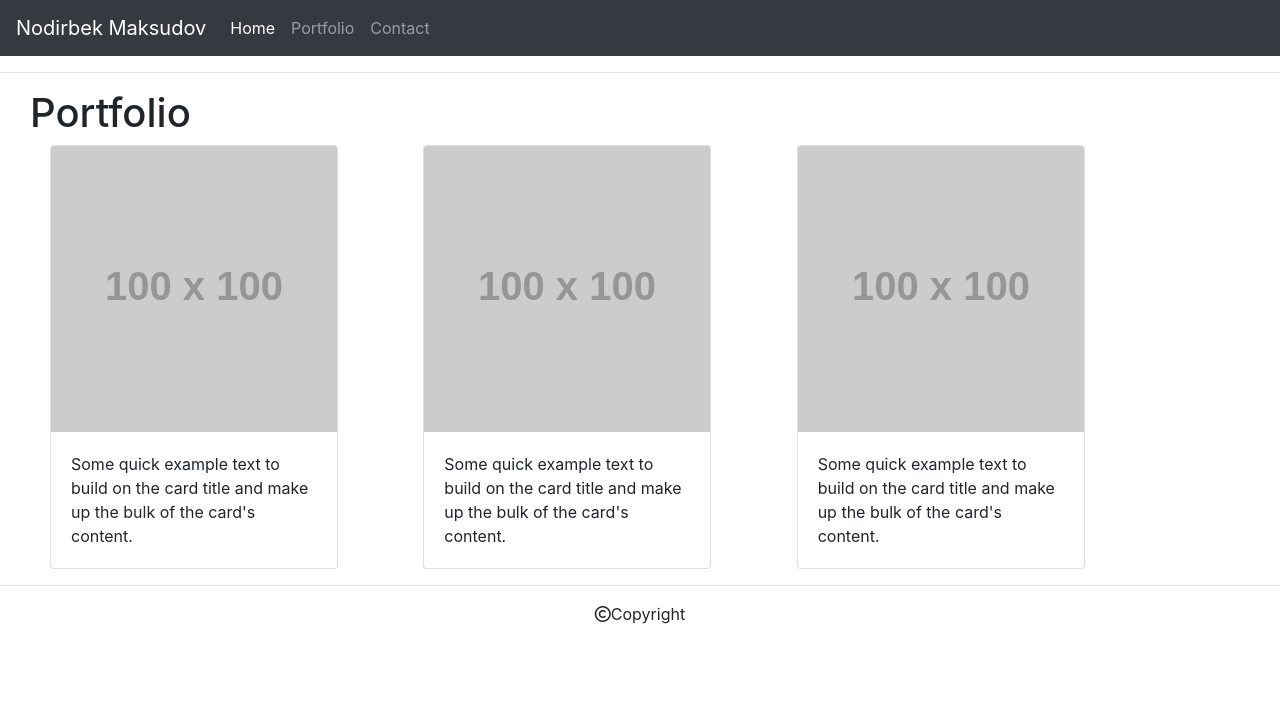
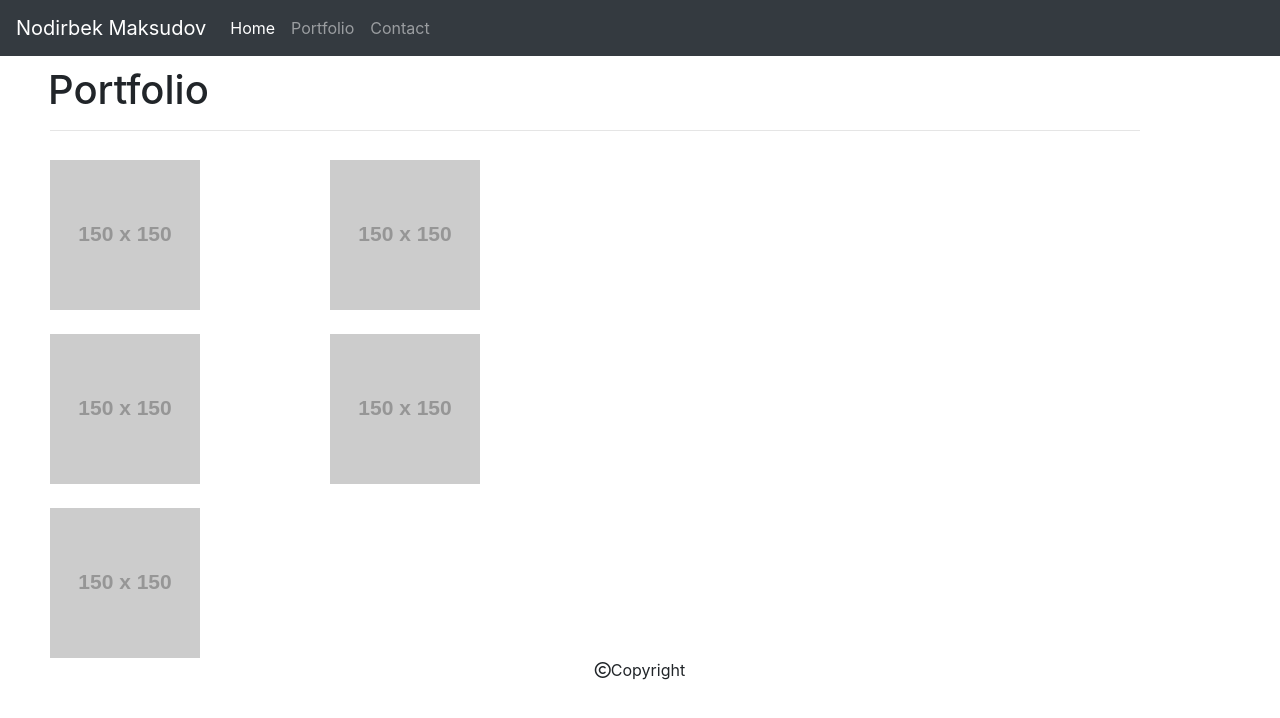
Before and after one commit to Nodirbek94/Nodirbek94.github.io, a plain HTML site: page portfolio.html in a window 1280 px wide. Drawn offline with nearby package versions, Linux system fonts and the light colour scheme; placeholder pictures from the web are drawn by us.

Commit message:
finish all of the pages, linked images wasn't working properly, fixed that

```diff
--- a/assets/css/style.css
+++ b/assets/css/style.css
@@ -7,3 +7,10 @@
 .row {
     margin-left: 5px;
 }
+h1 {
+    margin-left: -2px;
+    margin-top: 10px;
+}
+.divider {
+    margin-bottom: 5px;
+}
--- a/portfolio.html
+++ b/portfolio.html
@@ -44,44 +44,36 @@
 </header>
 
 <body>
-    <div>
-        <hr class="divider">
-    </div>
-    <div class="container">
-        <h1>Portfolio</h1>
-        <div class="row">
-            <div class="col-sm">
-                <div class="card" style="width: 18rem;">
-                    <img src="https://via.placeholder.com/100" class="card-img-top" alt="...">
-                    <div class="card-body">
-                        <p class="card-text">Some quick example text to build on the card title and make up the bulk of
-                            the card's content.</p>
-                    </div>
-                </div>
-            </div>
-            <div class="col-sm">
-                <div class="card" style="width: 18rem;">
-                    <img src="https://via.placeholder.com/100" class="card-img-top" alt="...">
-                    <div class="card-body">
-                        <p class="card-text">Some quick example text to build on the card title and make up the bulk of
-                            the card's content.</p>
-                    </div>
-                </div>
-            </div>
-            <div class="col-sm">
-                <div class="card" style="width: 18rem;">
-                    <img src="https://via.placeholder.com/100" class="card-img-top" alt="...">
-                    <div class="card-body">
-                        <p class="card-text">Some quick example text to build on the card title and make up the bulk of
-                            the card's content.</p>
-                    </div>
-                </div>
-            </div>
-        </div>
-    </div>
-    <div>
-        <hr class="divider">
-    </div>
+    <section class="container">
+        <header class="row">
+            <section class="col-12">
+                <h1>Portfolio</h1>
+                <hr class="divider">
+            </section>
+        </header>
+        <main>
+            <section class="row">
+                <section class="col-md-3">
+                    <a href="https://placeholder.com"><br><img src="https://via.placeholder.com/150"></a>
+                </section>
+                <section class="col-md-3">
+                    <a href="https://placeholder.com"><br><img src="https://via.placeholder.com/150"></a>
+                </section>
+            </section>
+            <section class="row">
+                <section class="col-md-3">
+                    <a href="https://placeholder.com"><br><img src="https://via.placeholder.com/150"></a>
+                </section>
+                <section class="col-md-3">
+                    <a href="https://placeholder.com"><br><img src="https://via.placeholder.com/150"></a>
+                </section>
+            </section>
+            <section class="row">
+                <section class="col-md-3">
+                    <a href="https://placeholder.com"><br><img src="https://via.placeholder.com/150"></a>
+                </section>
+        </main>
+    </section>
 
 </body>
 <footer>
```
Also changed, not shown: contact.html (+1 -1 lines), index.html (+4 -4 lines), 1 other file.
